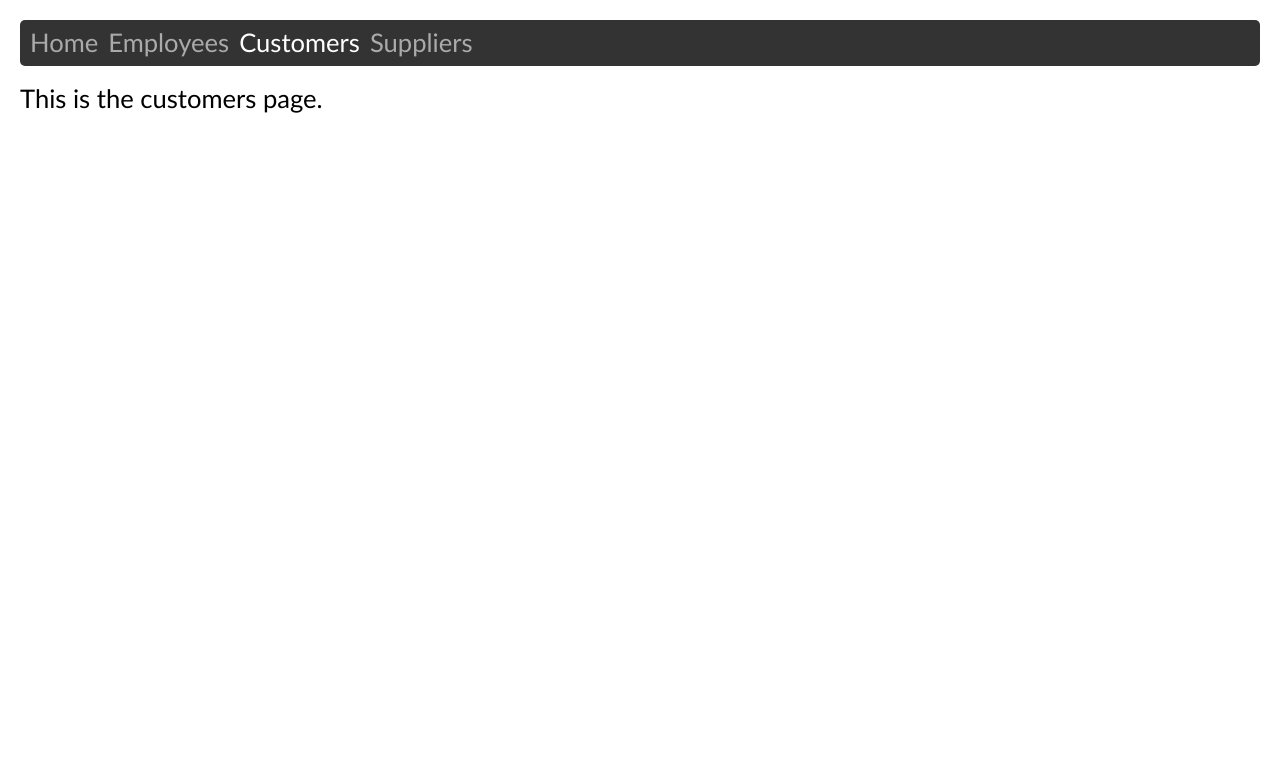
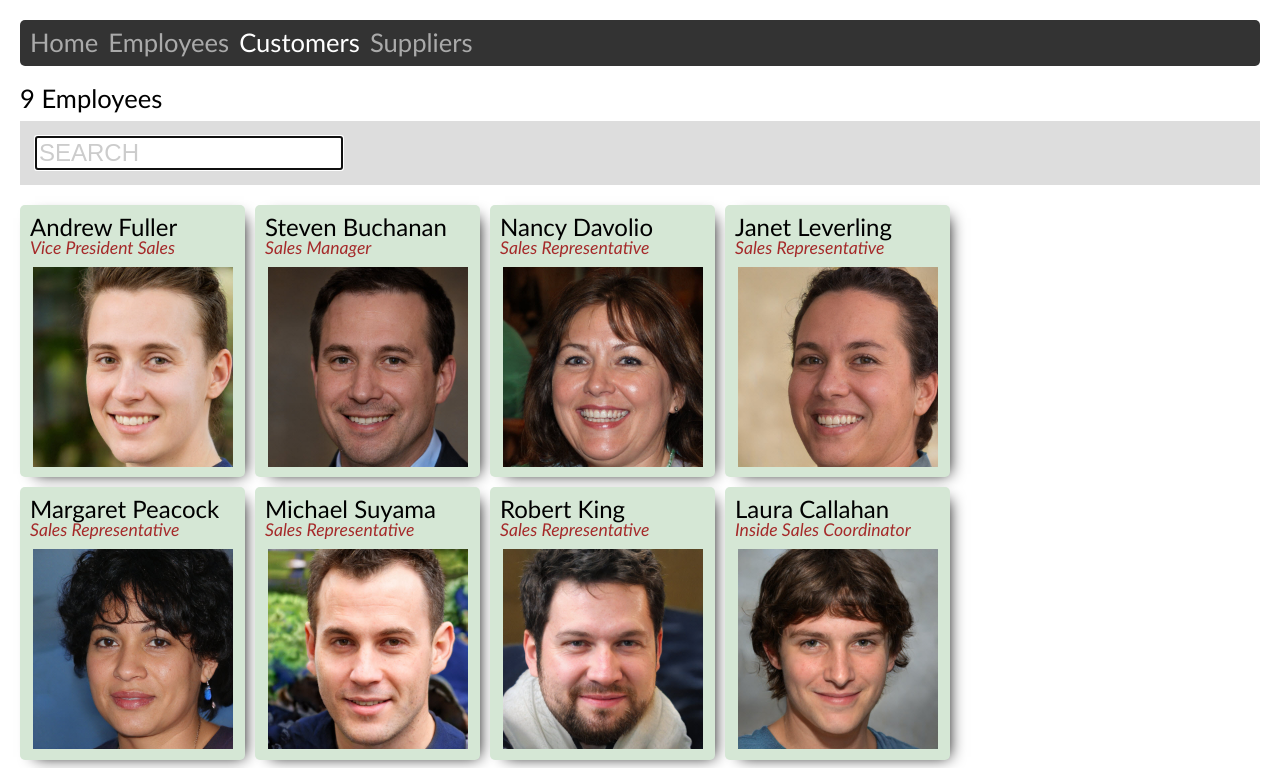
Before and after one commit to edwardtanguay/react-items-page-search-and-display, a React (Create React App) app: page /customers in a window 1280 px wide. Shown: the top 768 px of the page. Built offline with nearby package versions, Linux system fonts and the light colour scheme.

Commit message:
customer code in

```diff
--- a/src/pages/PageCustomers.js
+++ b/src/pages/PageCustomers.js
@@ -1,10 +1,179 @@
+/* eslint-disable react-hooks/exhaustive-deps */
+import { useState, useRef, useEffect } from 'react';
+import rawEmployeesFromJson from '../data/employees.json';
+import * as qsys from '../qtools/qsys';
+import { useMediaQuery } from 'react-responsive';
+
 // https://raw.githubusercontent.com/graphql-compose/graphql-compose-examples/master/examples/northwind/data/json/customers.json
-const PageCustomers = () => {
+
+const PageEmployees = () => {
+	const [searchText, setSearchText] = useState('');
+	const [initialEmployees, setInitialEmployees] = useState([]);
+	const [filteredEmployees, setFilteredEmployees] = useState([]);
+	const [filteredEmployee, setFilteredEmployee] = useState({});
+	const inputSearchText = useRef(null);
+
+	const isSmartphone = useMediaQuery({
+		query: '(max-width: 577px)'
+	});
+
+	const updateUrlBase = () => {
+		qsys.changeBrowserState(document, 'employees', '', '', `All Employees`);
+	}
+
+	const updateUrlWithId = (employee) => {
+		qsys.changeBrowserState(document, 'employees', 'id', employee.employeeID, `Employee: ${employee.firstName} ${employee.lastName}`);
+	};
+
+	const updateUrlWithSearchText = (searchText) => {
+		if (searchText.trim() === '') {
+			updateUrlBase();
+		} else {
+			qsys.changeBrowserState(document, 'employees', 'searchText', searchText, `Employee Search: "${searchText}"`);
+		}
+	};
+
+	const searchAllEmployees = (_employees, searchText) => {
+		const foundEmployees = [];
+		_employees.forEach(employee => {
+			let employeeMatched = true;
+			const searchWords = searchText.split(' ');
+			searchWords.forEach(searchWord => {
+				if (!employee.bulkSearchText.toUpperCase().includes(searchWord.toUpperCase())) {
+					employeeMatched = false;
+				}
+			});
+			if (employeeMatched) foundEmployees.push(employee);
+		});
+		return foundEmployees;
+	}
+
+	useEffect(() => {
+		const _initialEmployees = rawEmployeesFromJson.map(m => {
+			m.bulkSearchText = `${m.firstName}|${m.lastName}|${m.title}|${m.notes}`;
+			return m;
+		});
+		let _filteredEmployees = [..._initialEmployees];
+
+		const urlId = Number(qsys.getParameterValueFromUrl('id'));
+		if (urlId !== 0) {
+			_filteredEmployees = _initialEmployees.filter(m => m.employeeID === urlId);
+			updateUrlWithId(_filteredEmployees[0]);
+		}
+
+		const urlSearchText = qsys.getParameterValueFromUrl('searchText');
+		if (urlSearchText !== '') {
+			_filteredEmployees = searchAllEmployees(_initialEmployees, urlSearchText);
+			setSearchText(urlSearchText);
+			updateUrlWithSearchText(urlSearchText);
+		}
+
+		setInitialEmployees(_initialEmployees);
+		setFilteredEmployees(_filteredEmployees); // API
+		if (_filteredEmployees.length === 1) {
+			setFilteredEmployee(_filteredEmployees[0]);
+		}
+
+		if (!isSmartphone) {
+			inputSearchText.current.focus();
+		}
+
+	}, []);
+
+	const displaySearchResults = (e) => {
+		const searchText = e.target.value;
+		if (searchText.trim() !== '' || filteredEmployees.length > 0) {
+			setSearchText(e.target.value);
+
+			const filteredEmployees = searchAllEmployees([...initialEmployees], searchText);
+			setFilteredEmployees([...filteredEmployees]);
+			if (filteredEmployees.length === 1) {
+				setFilteredEmployee(filteredEmployees[0]);
+			}
+			updateUrlWithSearchText(searchText);
+		}
+	}
+
+	const showSingleEmployee = (employee) => {
+		setFilteredEmployees([employee]);
+		setFilteredEmployee(employee);
+		updateUrlWithId(employee);
+	}
+
+	const showAllEmployees = () => {
+		setInitialEmployees(initialEmployees);
+		setFilteredEmployees(initialEmployees);
+		if (initialEmployees.length === 1) {
+			setFilteredEmployee(initialEmployees[0]);
+		}
+		setSearchText('');
+		updateUrlBase();
+		setTimeout(() => {
+			if (!isSmartphone) {
+				inputSearchText.current.focus();
+			}
+		}, 100);
+	}
+
 	return (
-		<div className="pageCustomers">
-			This is the customers page.
+		<div className="pageEmployees">
+
+			<div className="totalHeader">
+				{filteredEmployees.length > 1 && filteredEmployees.length < initialEmployees.length && (
+					<div>
+						{filteredEmployees.length} of <span className="allEmployeesLink" onClick={showAllEmployees}>{initialEmployees.length} Employees</span>
+					</div>
+				)}
+
+				{filteredEmployees.length === 1 && (
+					<div>
+						1 of <span className="allEmployeesLink" onClick={showAllEmployees}>{initialEmployees.length} Employees</span>
+					</div>
+				)}
+
+				{filteredEmployees.length === initialEmployees.length && (
+					<div>
+						<div>{initialEmployees.length} Employees</div>
+					</div>
+				)}
+			</div>
+
+			<div className="searchArea">
+				<input type="text" ref={inputSearchText} placeholder="SEARCH" value={searchText} onFocus={displaySearchResults} onChange={displaySearchResults} />
+			</div>
+
+			{/* MULTIPLE EMPLOYEES */}
+			{filteredEmployees.length > 1 && (
+				<div className="employeesArea">
+					{filteredEmployees.map((p, i) => {
+						return (
+							<div className="employeeCard" key={i}>
+								<div className="fullName">{p.firstName} {p.lastName}</div>
+								<div className="title">{p.title}</div>
+								<img src={`images/employees/employee_${p.employeeID}.jpg`} alt="" className="photo" onClick={() => showSingleEmployee(p)} />
+							</div>
+						)
+					})}
+				</div>
+			)}
+
+			{/* SINGLE EMPLOYEE */}
+			{filteredEmployees.length === 1 && (
+				<div className="singleEmployeeCard">
+					<div className="innerArea">
+						<img src={`images/employees/employee_${filteredEmployee.employeeID}.jpg`} alt="employee" className="photo" />
+						<div className="info">
+							<div className="fullName">{filteredEmployee.firstName} {filteredEmployee.lastName}</div>
+							<div className="title">{filteredEmployee.title}</div>
+							<div className="notes">{filteredEmployee.notes}</div>
+						</div>
+					</div>
+					<div className="clear"></div>
+				</div>
+			)}
+
 		</div>
 	)
 }
 
-export default PageCustomers;
+export default PageEmployees;
```
